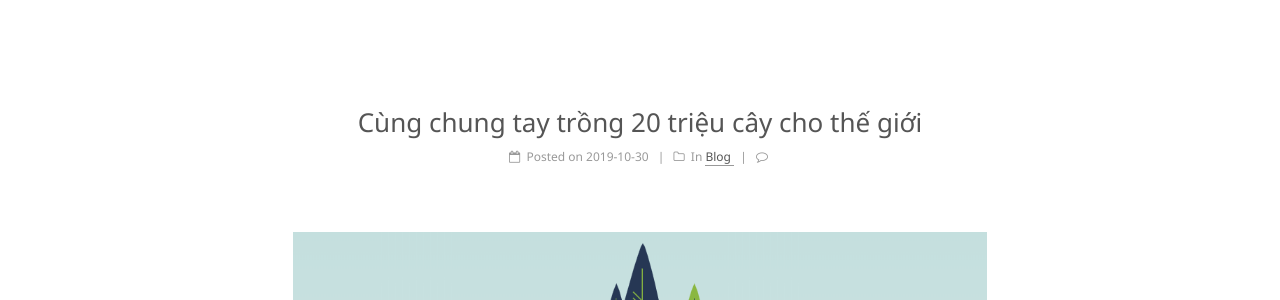
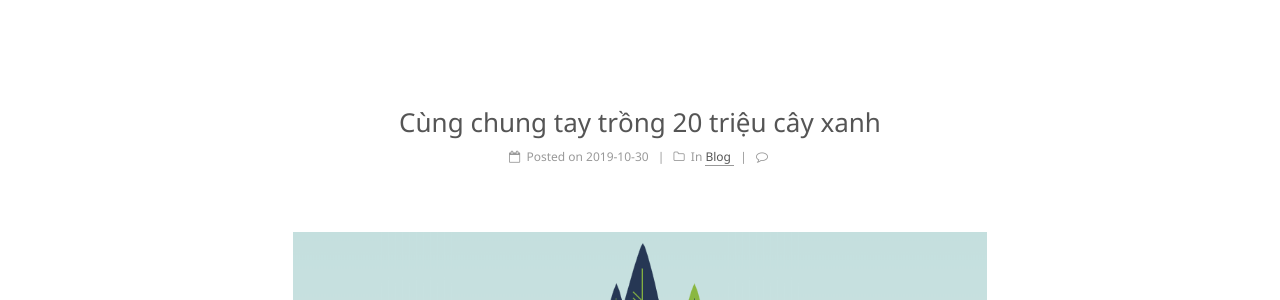
Before and after one commit to blog-vietlubu/blog-vietlubu.github.io, a Jekyll site: the page built from _posts/2019-10-30-chung-tay-trong-20-trieu-cay.md, in a window 1280 px wide. Shown: the part 239-539 px from the top of the page. Built offline with Jekyll 4.4.1, drawn with Linux system fonts in a browser that asks for light colours; comment, search, counter and statistics services are not loaded.

Commit message:
Update title

```diff
--- a/_posts/2019-10-30-chung-tay-trong-20-trieu-cay.md
+++ b/_posts/2019-10-30-chung-tay-trong-20-trieu-cay.md
@@ -1,6 +1,6 @@
 ---
 layout: post
-title: Cùng chung tay trồng 20 triệu cây cho thế giới
+title: Cùng chung tay trồng 20 triệu cây xanh
 date: 2019-10-30 08:00:00 0700
 photos: /assets/images/posts/2019-10-30-chung-tay-trong-20-trieu-cay/current-trees.png
 categories:
```
